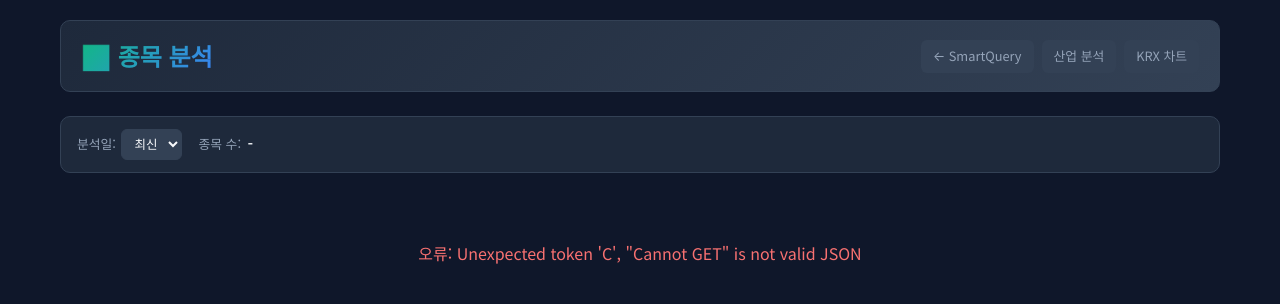
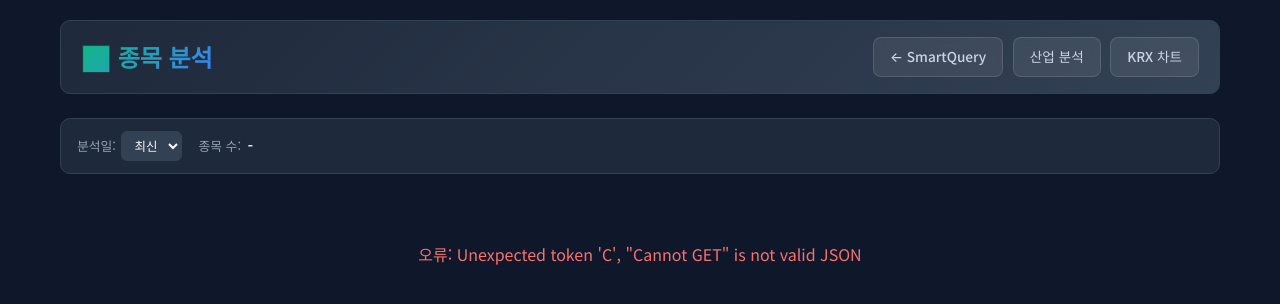
Before and after one commit to cschung7/naver-report-query, a Flask app: page /analysis in a window 1280 px wide. Shown: the top 304 px of the page. Run offline with Flask 3, Linux system fonts and the light colour scheme; data that the repository does not hold is empty; some libraries are stand-ins or nearby versions.

Commit message:
Make nav tabs more noticeable with glass-morphism style
Brighter text, semi-transparent background with border and
backdrop blur. Consistent across industry and analysis pages.

Co-Authored-By: Claude Opus 4.6 <noreply@anthropic.com>

```diff
--- a/firm/api/templates/analysis.html
+++ b/firm/api/templates/analysis.html
@@ -102,14 +102,15 @@ body {
     background: linear-gradient(135deg, var(--wwai-bullish), var(--wwai-accent));
     -webkit-background-clip: text; -webkit-text-fill-color: transparent; background-clip: text;
 }
-.header-right { display: flex; gap: 0.5rem; align-items: center; }
+.header-right { display: flex; gap: 0.6rem; align-items: center; }
 .back-link {
     display: inline-flex; align-items: center; gap: 0.4rem;
-    padding: 0.4rem 0.75rem; background: var(--wwai-bg-tertiary);
-    color: var(--wwai-text-muted); text-decoration: none; border-radius: 6px;
-    font-size: 0.8rem; transition: all var(--wwai-transition-base);
+    padding: 0.5rem 1rem; background: rgba(255,255,255,0.08);
+    color: var(--wwai-text-secondary); text-decoration: none; border-radius: 8px;
+    font-size: 0.85rem; font-weight: 500; border: 1px solid rgba(255,255,255,0.12);
+    transition: all var(--wwai-transition-base); backdrop-filter: blur(4px);
 }
-.back-link:hover { background: var(--wwai-bg-hover); color: var(--wwai-text-primary); }
+.back-link:hover { background: rgba(255,255,255,0.15); color: var(--wwai-text-primary); border-color: rgba(255,255,255,0.25); }
 
 .meta-bar {
     display: flex; gap: 1rem; flex-wrap: wrap; align-items: center;
```
Also changed, not shown: firm/api/templates/industry.html (+6 -5 lines).
